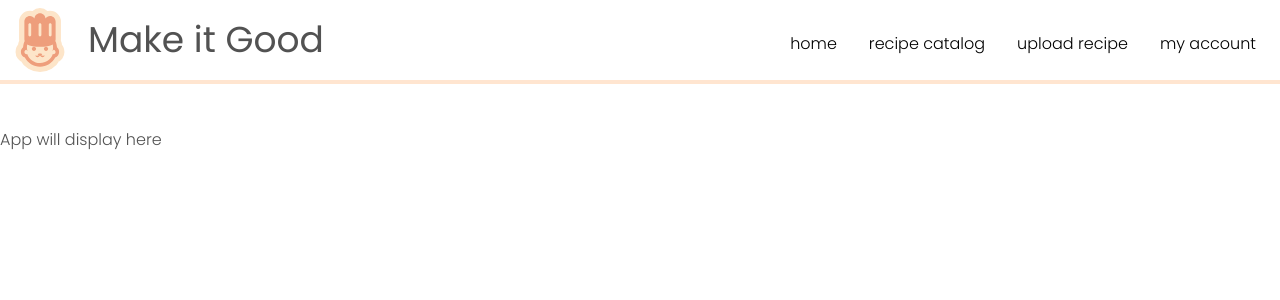
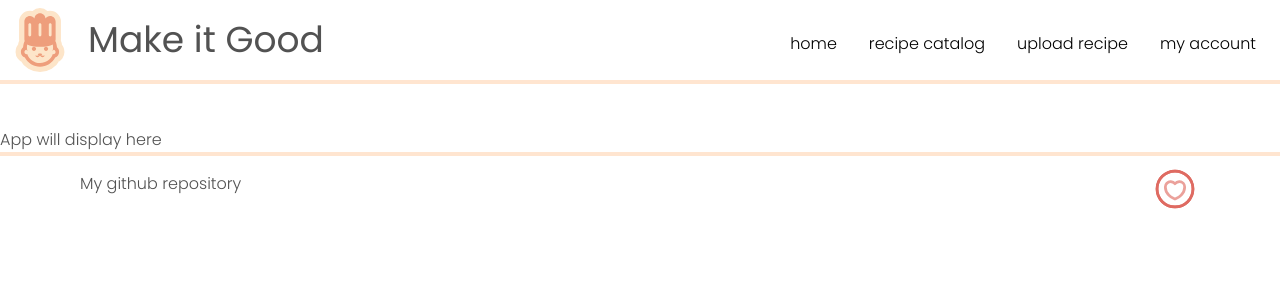
Before and after one commit to abbie-barton/startup-cs260, a React (Vite) app: page / in a window 1280 px wide. Shown: the top 300 px of the page. Built offline with nearby package versions, Linux system fonts and the light colour scheme.

Commit message:
add footer

```diff
--- a/src/App.jsx
+++ b/src/App.jsx
@@ -1,12 +1,14 @@
 import React from "react";
 import "bootstrap/dist/css/bootstrap.min.css";
 import Header from "./components/Header/Header";
+import Footer from "./components/Footer/Footer";
 
 export default function App() {
   return (
     <div>
       <p>App will display here</p>
       <Header />
+      <Footer />
     </div>
   );
 }
--- a/src/components/Footer/Footer.jsx
+++ b/src/components/Footer/Footer.jsx
@@ -0,0 +1,24 @@
+import React from "react";
+import "./footer.css";
+
+export default function Footer() {
+  return (
+    <footer>
+      <a
+        href="https://github.com/abbie-barton/startup-cs260.git"
+        target="_blank"
+        class="pt-2"
+      >
+        My github repository
+      </a>
+      <div id="heart-holder" class="text-end">
+        <img
+          id="footer-heart"
+          src="/assets/heart-circle.svg"
+          alt="heart icon"
+          width="50"
+        />
+      </div>
+    </footer>
+  );
+}
--- a/src/components/Footer/footer.css
+++ b/src/components/Footer/footer.css
@@ -0,0 +1,35 @@
+footer {
+    display: flex;
+    flex-direction: row;
+    justify-content: space-between;
+    align-items: flex-start;
+    border-top: 4px solid #ffe5d0;
+    padding: 0.5rem 5rem;
+  }
+
+  footer a:hover {
+    border-bottom: 1px solid #e8dac6;
+  }
+
+  a:hover {
+    cursor: pointer;
+  }
+
+  a {
+    text-decoration: none;
+    color: #525252;
+  }
+
+  h1 {
+    font-weight: 400;
+  }
+
+  #footer-heart {
+    transition: all 0.5s;
+    border-radius: 50%;
+  }
+
+  .add-glow {
+    color: rgba(255, 255, 255, 1);
+    box-shadow: 0 5px 15px rgba(145, 92, 182, 0.4);
+  }
```
